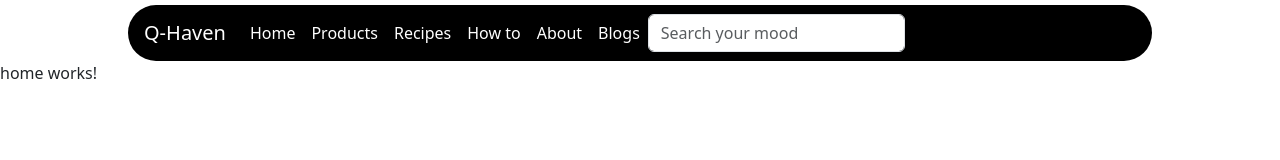
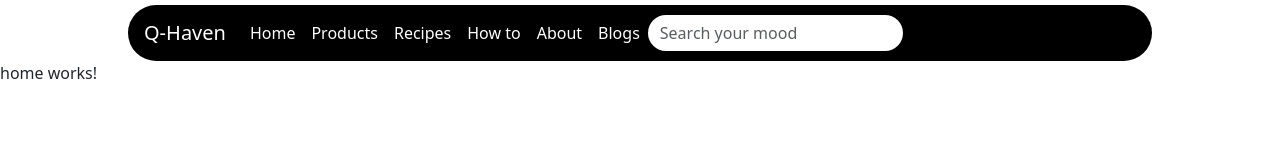
Before and after one commit to Carol254/qaffeeHaven, an Angular app: page / in a window 1280 px wide. Shown: the top 160 px of the page. Built offline with nearby package versions, Linux system fonts and the light colour scheme.

Commit message:
few changes made

```diff
--- a/src/app/header/header.component.scss
+++ b/src/app/header/header.component.scss
@@ -13,3 +13,8 @@ nav{
 .navbar-brand{
     color: #fff !important;
 }
+.form-control{
+    border-radius: 30px;
+    border:none;
+    outline: none;
+}
```
